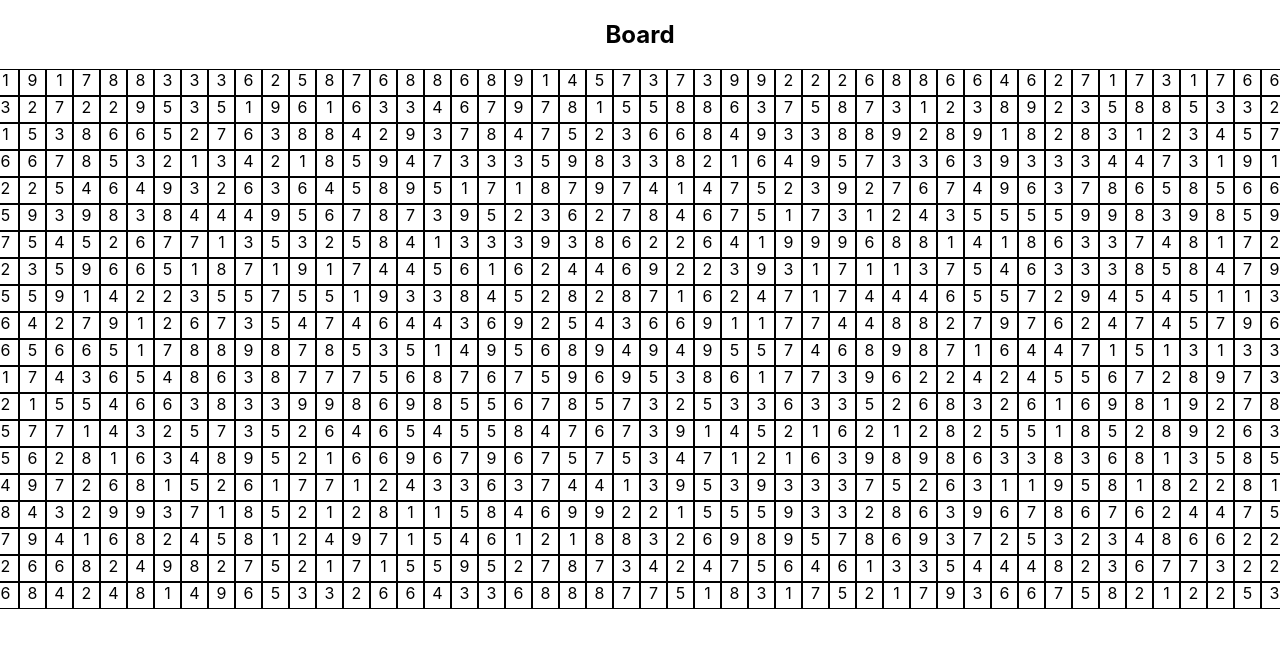
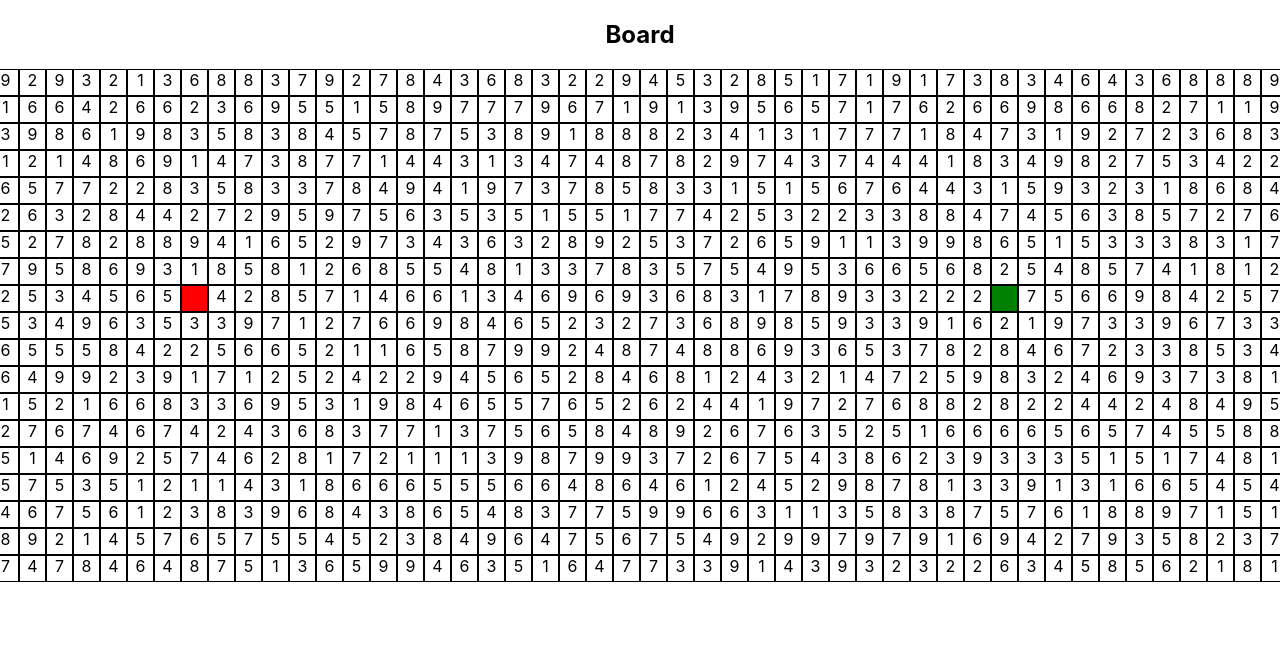
Before and after one commit to GunjanKadu/PathFindingVisualizer, a React (Create React App) app in the folder pathfinder/: page / in a window 1280 px wide. Shown: the top 648 px of the page. Built offline with nearby package versions, Linux system fonts and the light colour scheme.

Commit message:
Displaying Starting and the ending node

```diff
--- a/pathfinder/src/Components/Board/board.tsx
+++ b/pathfinder/src/Components/Board/board.tsx
@@ -24,7 +24,11 @@ function Board() {
             <div className="rows" key={i}>
               {item.map((node: INodeProperties, j: number) => (
                 <span key={node.key} onClick={() => console.log(node)}>
-                  <Node weight={node.weight} />
+                  <Node
+                    weight={node.weight}
+                    isStart={node.isStart}
+                    isEnd={node.isEnd}
+                  />
                 </span>
               ))}
             </div>
--- a/pathfinder/src/Components/Node/node.css
+++ b/pathfinder/src/Components/Node/node.css
@@ -2,4 +2,13 @@
   height: 25px;
   width: 25px;
   border: 1px solid black;
+  cursor: pointer;
 }
+.node__defaultStart {
+  background-color: red;
+  color: red;
+}
+.node__defaultEnd {
+  background-color: green;
+  color: green;
+}
--- a/pathfinder/src/Components/Node/node.tsx
+++ b/pathfinder/src/Components/Node/node.tsx
@@ -1,9 +1,16 @@
 import React from "react";
-import { INodeProperties, INodeProps } from "../../Utility/interfaces";
+import { INodeProps } from "../../Utility/interfaces";
 import "./node.css";
 
 function Node(props: INodeProps) {
-  return <div className="node">{props.weight}</div>;
+  const getNodeType = (props: INodeProps): string => {
+    let type;
+    if (props.isStart) type = "node__defaultStart";
+    if (props.isEnd) type = "node__defaultEnd";
+    return `node ${type}`;
+  };
+
+  return <div className={getNodeType(props)}>{props.weight}</div>;
 }
 
 export default Node;
--- a/pathfinder/src/Utility/constants.ts
+++ b/pathfinder/src/Utility/constants.ts
@@ -1,6 +1,8 @@
 import { constants } from "buffer";
 export const DEFAULT_COLUMNS = 50;
-export const DEFAULT_ROWS = 20;
+export const DEFAULT_ROWS = 19;
+export const DEFAULT_START = [9, 9];
+export const DEFAULT_END = [9, 39];
 
 export const uuidv4 = (): string => {
   return "xxxxxxxx-xxxx-4xxx-yxxx-xxxxxxxxxxxx".replace(/[xy]/g, function (c) {
--- a/pathfinder/src/Utility/grid.ts
+++ b/pathfinder/src/Utility/grid.ts
@@ -1,4 +1,4 @@
-import { uuidv4 } from "./constants";
+import { uuidv4, DEFAULT_START, DEFAULT_END } from "./constants";
 import { IGrid, INodeProperties } from "./interfaces";
 
 export default class Grid implements IGrid {
@@ -11,6 +11,8 @@ export default class Grid implements IGrid {
   addPropertiesToNode = (column: number, row: number): INodeProperties => {
     let weight = Math.floor(Math.random() * 9) + 1;
     return {
+      isStart: DEFAULT_START[0] === row && DEFAULT_START[1] === column,
+      isEnd: DEFAULT_END[0] === row && DEFAULT_END[1] === column,
       column,
       row,
       weight,
--- a/pathfinder/src/Utility/interfaces.ts
+++ b/pathfinder/src/Utility/interfaces.ts
@@ -12,8 +12,12 @@ export interface INodeProperties {
   row: number;
   weight: number;
   key: string;
+  isStart: boolean;
+  isEnd: boolean;
 }
 
 export interface INodeProps {
   weight: number;
+  isStart: boolean;
+  isEnd: boolean;
 }
```
